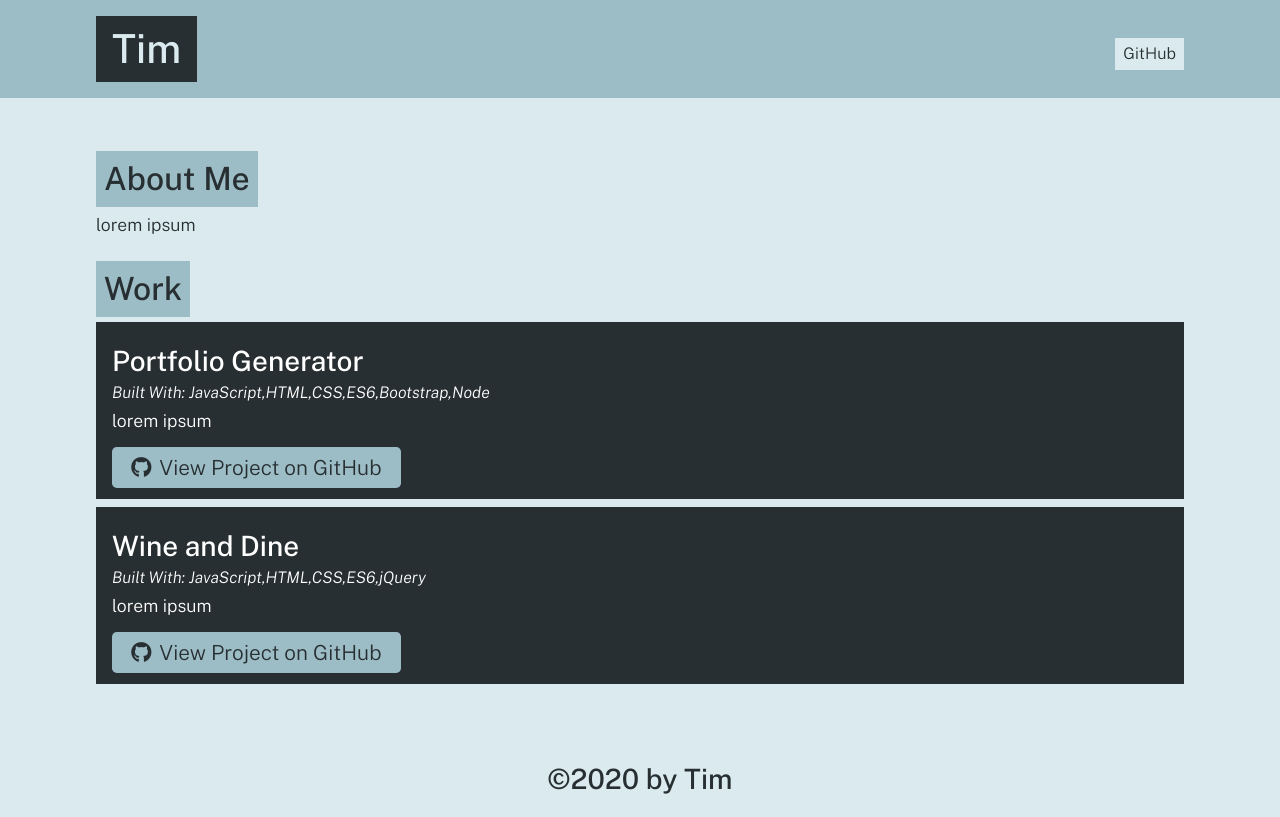
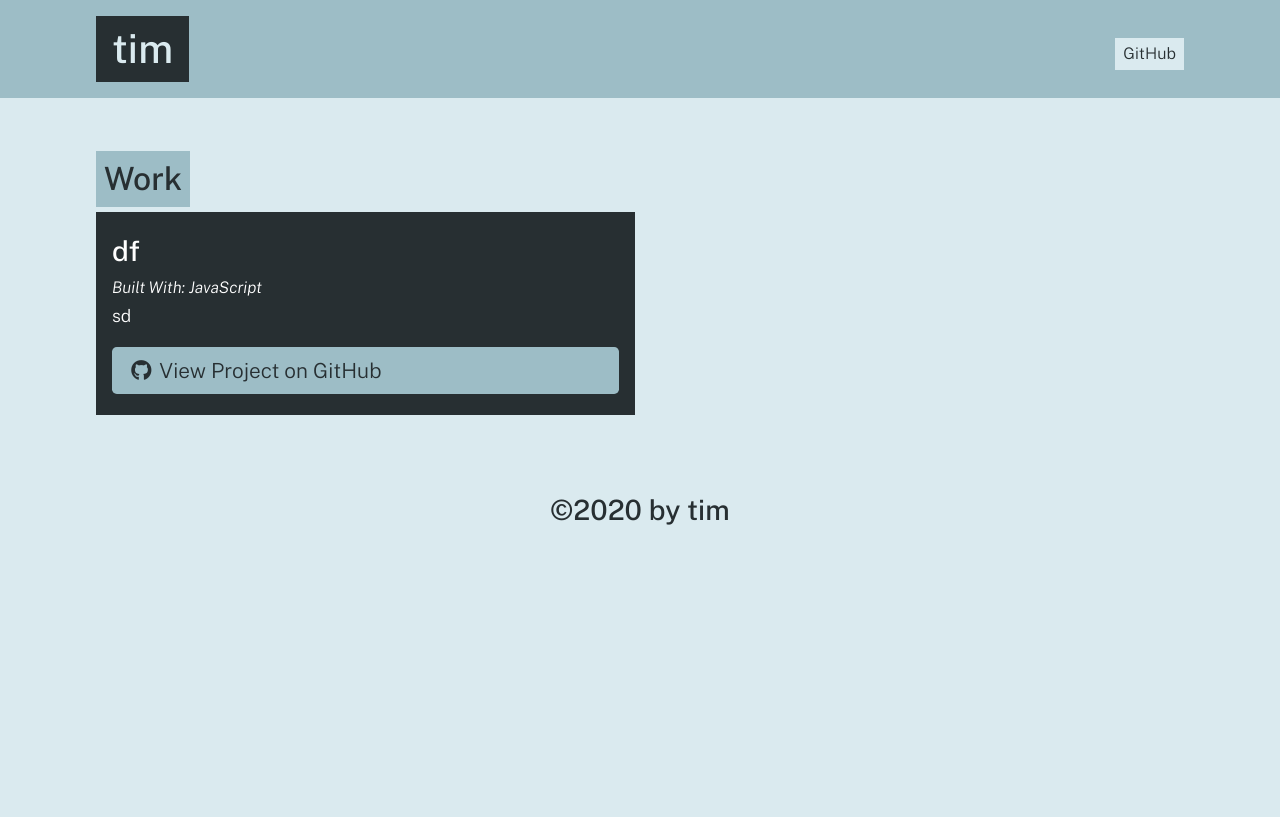
Before and after one commit to timweyel/portfolio-generator, a website: page dist/index.html in a window 1280 px wide. Drawn offline with nearby package versions, Linux system fonts and the light colour scheme.

Commit message:
updated dist/index.html

```diff
--- a/dist/index.html
+++ b/dist/index.html
@@ -15,45 +15,30 @@
   <body>
     <header>
       <div class="container flex-row justify-space-between align-center py-3">
-        <h1 class="page-title text-secondary bg-dark py-2 px-3">Tim</h1>
+        <h1 class="page-title text-secondary bg-dark py-2 px-3">tim</h1>
         <nav class="flex-row">
-          <a class="ml-2 my-1 px-2 py-1 bg-secondary text-dark" href="https://github.com/Tim Weyel">GitHub</a>
+          <a class="ml-2 my-1 px-2 py-1 bg-secondary text-dark" href="https://github.com/asd">GitHub</a>
         </nav>
       </div>
     </header>
     <main class="container my-5">
-
-    <section class="my-3" id="about">
-      <h2 class="text-dark bg-primary p-2 display-inline-block">About Me</h2>
-      <p>lorem ipsum</p>
-    </section>
 
 
     <section class="my-3" id="portfolio">
       <h2 class="text-dark bg-primary p-2 display-inline-block">Work</h2>
       <div class="flex-row justify-space-between">
 
-          <div class="col-12 mb-2 bg-dark text-light p-3">
-            <h3 class="portfolio-item-title text-light">Portfolio Generator</h3>
+
+
+          <div class="col-12 col-md-6 mb-2 bg-dark text-light p-3 flex-column">
+            <h3 class="portfolio-item-title text-light">df</h3>
             <h5 class="portfolio-languages">
               Built With:
-              JavaScript,HTML,CSS,ES6,Bootstrap,Node
+              JavaScript
             </h5>
-            <p>lorem ipsum</p>
-            <a href="https://github.com/timweyel/portfolio-generator" class="btn"><i class="fab fa-github mr-2"></i>View Project on GitHub</a>
+            <p>sd</p>
+            <a href="sdf" class="btn mt-auto"><i class="fab fa-github mr-2"></i>View Project on GitHub</a>
           </div>
-
-          <div class="col-12 mb-2 bg-dark text-light p-3">
-            <h3 class="portfolio-item-title text-light">Wine and Dine</h3>
-            <h5 class="portfolio-languages">
-              Built With:
-              JavaScript,HTML,CSS,ES6,jQuery
-            </h5>
-            <p>lorem ipsum</p>
-            <a href="https://github.com/UCB-Bootcamp/wine-and-dine" class="btn"><i class="fab fa-github mr-2"></i>View Project on GitHub</a>
-          </div>
-
-
 
 
       </div>
@@ -61,7 +46,7 @@
 
     </main>
     <footer class="container text-center py-3">
-      <h3 class="text-dark">&copy;2020 by Tim</h3>
+      <h3 class="text-dark">&copy;2020 by tim</h3>
     </footer>
   </body>
   </html>
```
Also changed, not shown: package.json (+12 -3 lines), 1 other file.
